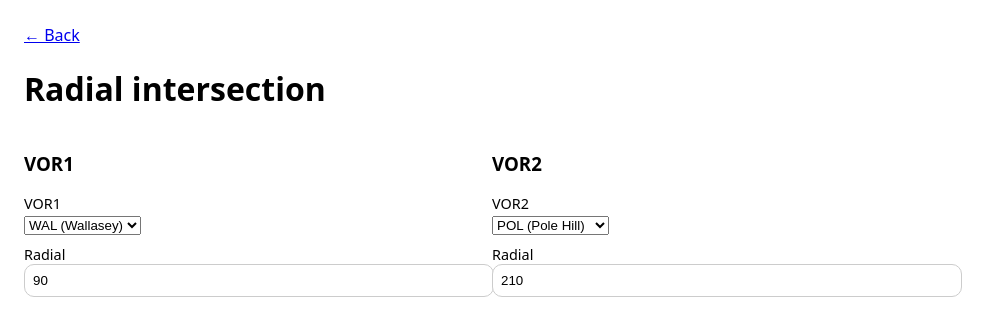
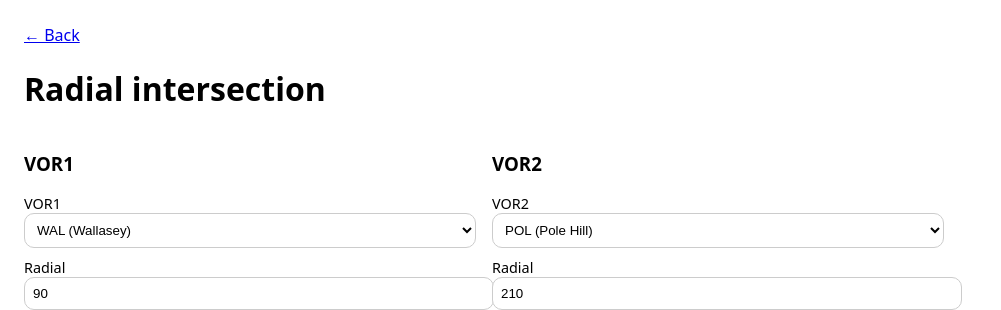
Before and after one commit to annanikiel/avCalc, a plain HTML site: page app/intersect.html in a window 1280 px wide. Shown: the top 310 px of the page, without its empty margins (0-1001 px from the left). Drawn offline with nearby package versions, Linux system fonts and the light colour scheme.

Commit message:
Add styles for select element in intersect.html

```diff
--- a/app/intersect.html
+++ b/app/intersect.html
@@ -11,11 +11,13 @@
     .panel { flex: 1 1 320px; }
     label { display:block; font-size: 0.9rem; margin-top: 0.6rem; }
     input { width: 100%; padding: 0.5rem; border:1px solid #ccc; border-radius:10px; }
+    select { width:100%; padding:0.5rem; border:1px solid #ccc; border-radius:10px; background:white; }
     button { margin-top: 1rem; padding: 0.6rem 0.9rem; border:0; border-radius:10px; cursor:pointer; }
     #map { height: 460px; border-radius: 14px; margin-top: 1rem; }
     pre { background:#f6f6f6; padding: 0.75rem; border-radius: 12px; overflow:auto; }
     .hint { color:#666; font-size:0.9rem; margin-top:0.5rem; }
   </style>
+
 </head>
 <body>
   <a href="index.html">← Back</a>
```
